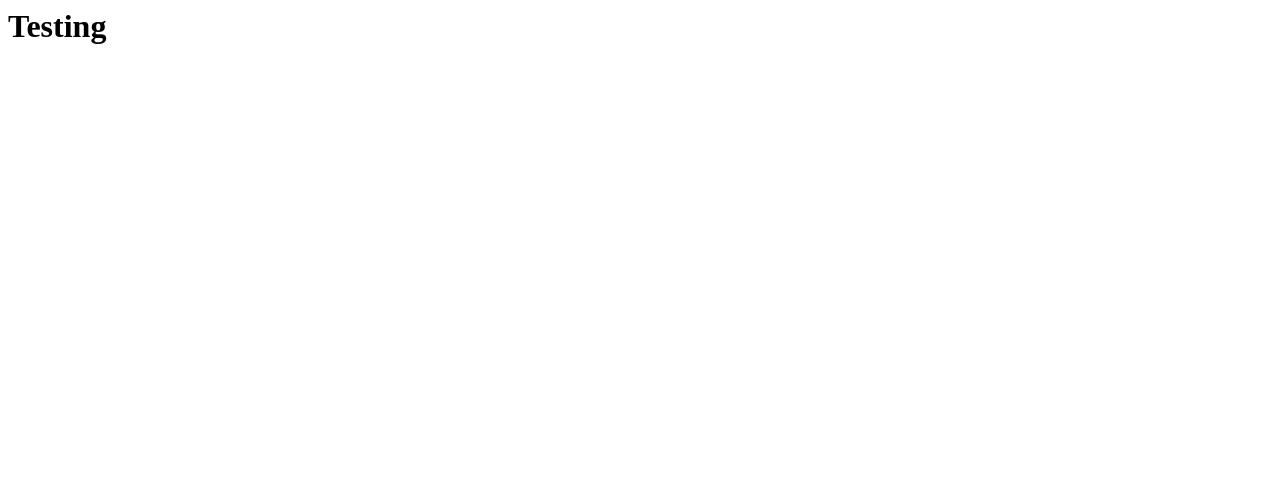
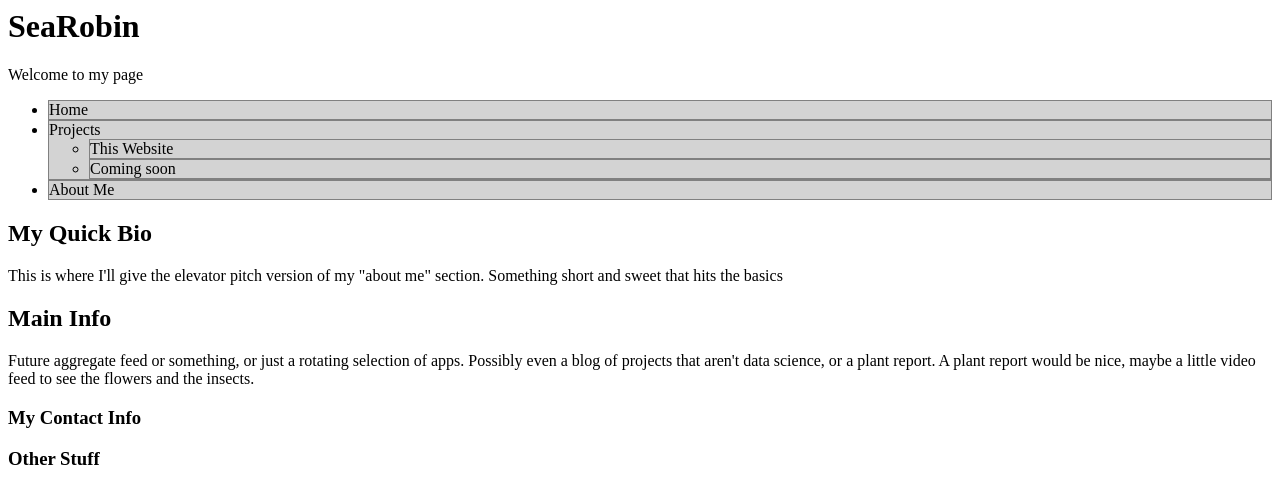
Before and after one commit to adinfinitum225/flask-personal-site, a plain HTML site: page static/html/home.html in a window 1280 px wide. Drawn offline with Linux system fonts and the light colour scheme.

Commit message:
added starter css file

```diff
--- /dev/null
+++ b/static/html/css/styles.css
@@ -0,0 +1,8 @@
+ul {
+
+}
+
+li {
+	border: 1px solid gray;
+	background-color: lightgray;
+}
--- a/static/html/home.html
+++ b/static/html/home.html
@@ -2,9 +2,46 @@
 	<head>
 		<meta charset="utf-8">
 		<meta name="viewport" content="width-device-width">
-				<title>Searobin</title>
+		<title>SeaRobin</title>
+		<link rel="stylesheet" href="css/styles.css" />
 	</head>
 	<body>
-				<h1>Testing</h1>
+		<header>
+			<h1>SeaRobin</h1>
+			<p>Welcome to my page</p>
+		</header>
+		<nav>
+			<ul>
+				<li>Home</li>
+				<li>Projects
+					<ul>
+						<li>This Website</li>
+						<li>Coming soon</li>
+					</ul>
+				</li>
+				<li>About Me</li>
+			</ul>
+		</nav>
+		<main>
+			<section>
+				<h2>My Quick Bio</h2>
+				<p>
+				This is where I'll give the elevator pitch version of my "about me" section. Something short and sweet that hits the basics
+				</p>
+				<h2>Main Info</h2>
+				<p>
+				Future aggregate feed or something, or just a rotating selection of apps. Possibly even a blog of projects that aren't data science, or a plant report. A plant report would be nice, maybe a little video feed to see the flowers and the insects.
+				</p>
+			</section>
+			<aside>
+				<section>
+					<h3>My Contact Info</h3>
+				</section>
+				<section>
+					<h3>Other Stuff</h3>
+				</section>
+			</aside>
+		</main>
+
 	</body>
 </html>
```
Lines whose indentation alone changed are shown as unchanged.
